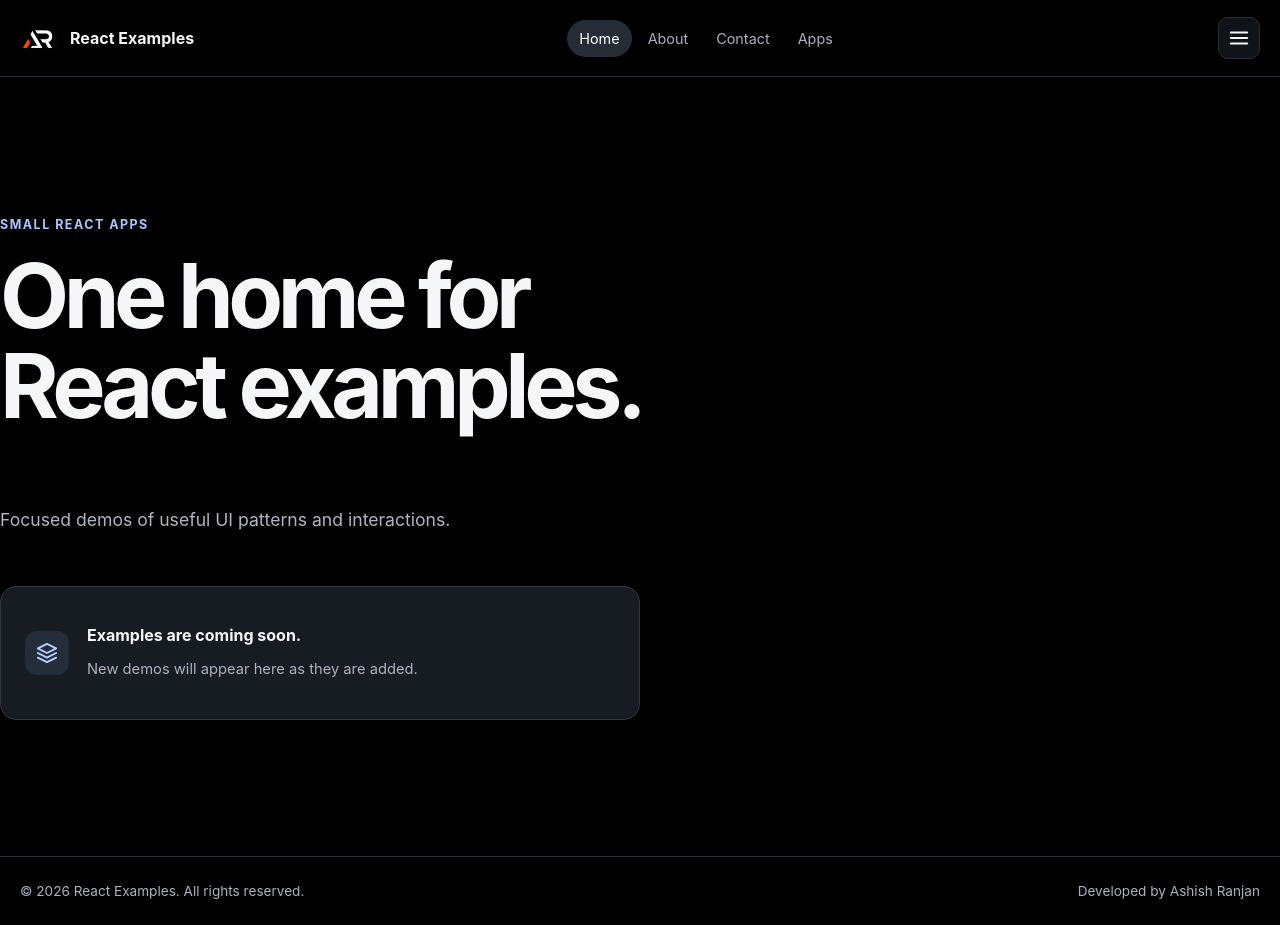
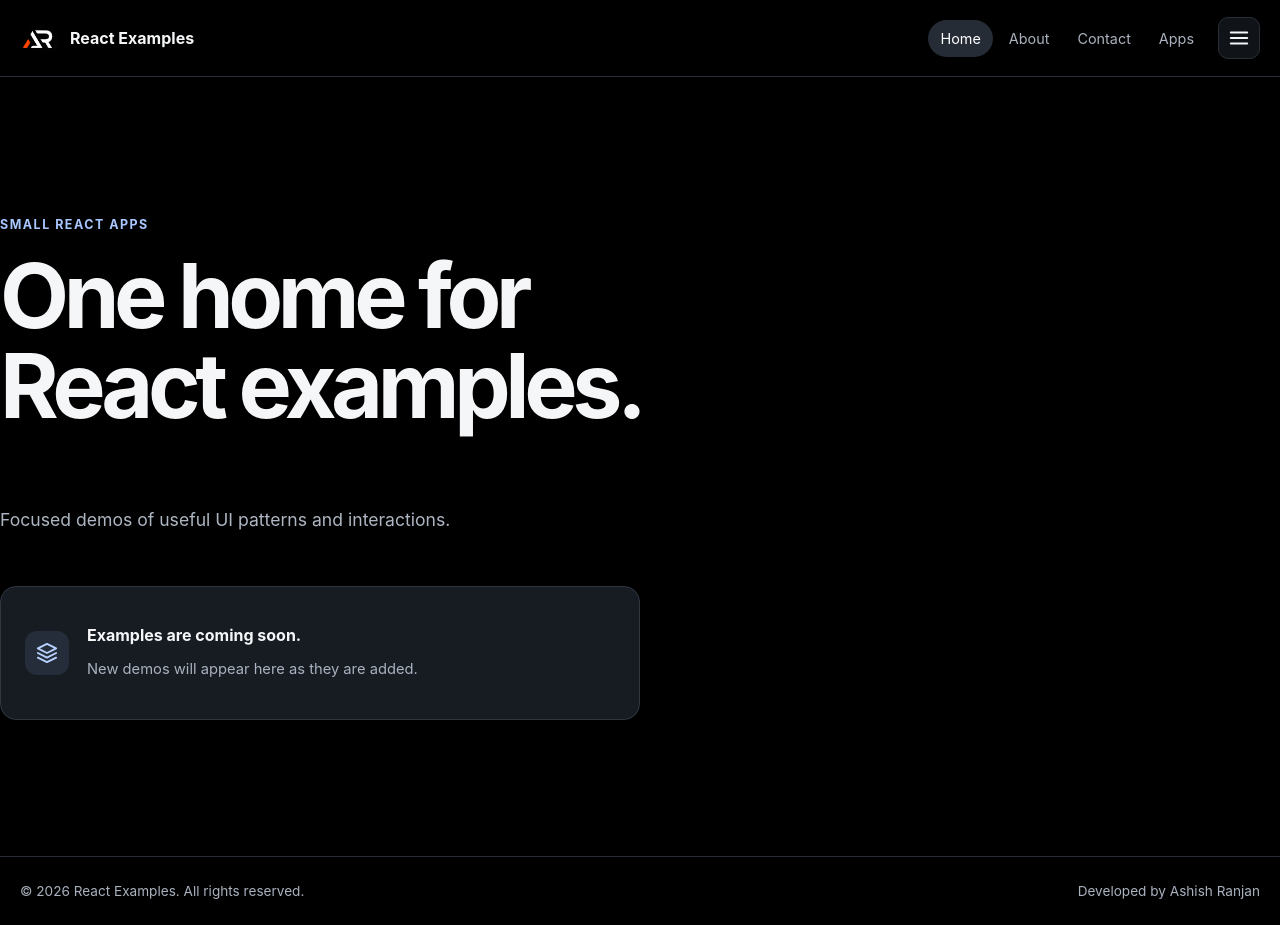
Before and after one commit to a2rp/react-examples, a React (Vite) app: page / in a window 1280 px wide. Built offline with nearby package versions, Linux system fonts and the light colour scheme.

Commit message:
Align header navigation and app content

```diff
--- a/src/App.module.css
+++ b/src/App.module.css
@@ -4,16 +4,17 @@
     min-height: 100vh;
     display: flex;
     flex-direction: column;
-}
 
-.routes {
-    min-height: 100vh;
-    flex: 1;
-    padding-top: var(--header-height);
-}
-
-@media (max-width: 520px) {
-    .app {
+    @media (max-width: 520px) {
         --header-height: 69px;
     }
+
+    .routes {
+        width: 100%;
+        max-width: 1440px;
+        min-height: 100vh;
+        margin-inline: auto;
+        flex: 1;
+        padding-top: var(--header-height);
+    }
 }
--- a/src/components/header/index.jsx
+++ b/src/components/header/index.jsx
@@ -82,6 +82,7 @@ function Header() {
                     <span>React Examples</span>
                 </NavLink>
 
+                <div className={styles.headerActions}>
                     <nav className={styles.primaryNavigation} aria-label="Main navigation">
                         <NavLink to="/" end className={getPrimaryLinkClassName}>
                             Home
@@ -108,6 +109,7 @@ function Header() {
                     >
                         {isMenuOpen ? <FiX aria-hidden="true" /> : <FiMenu aria-hidden="true" />}
                     </button>
+                </div>
             </div>
 
             {isMenuOpen && (
--- a/src/components/header/style.module.css
+++ b/src/components/header/style.module.css
@@ -54,6 +54,17 @@
                     width: 32px;
                     height: 32px;
                 }
+            }
+        }
+
+        .headerActions {
+            display: flex;
+            align-items: center;
+            gap: 12px;
+            margin-left: auto;
+
+            @media (max-width: 520px) {
+                gap: 8px;
             }
         }
 
```
Lines whose indentation alone changed are shown as unchanged.
